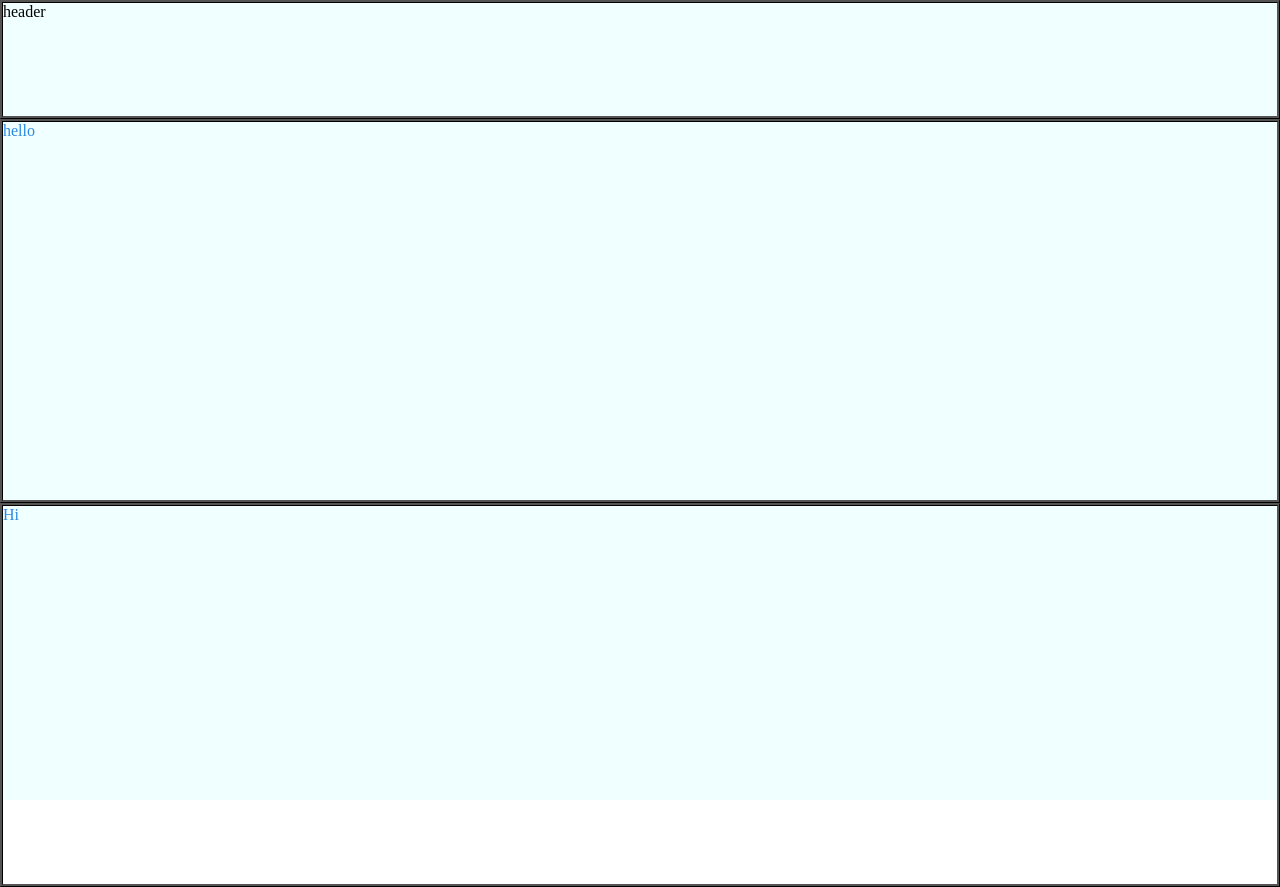
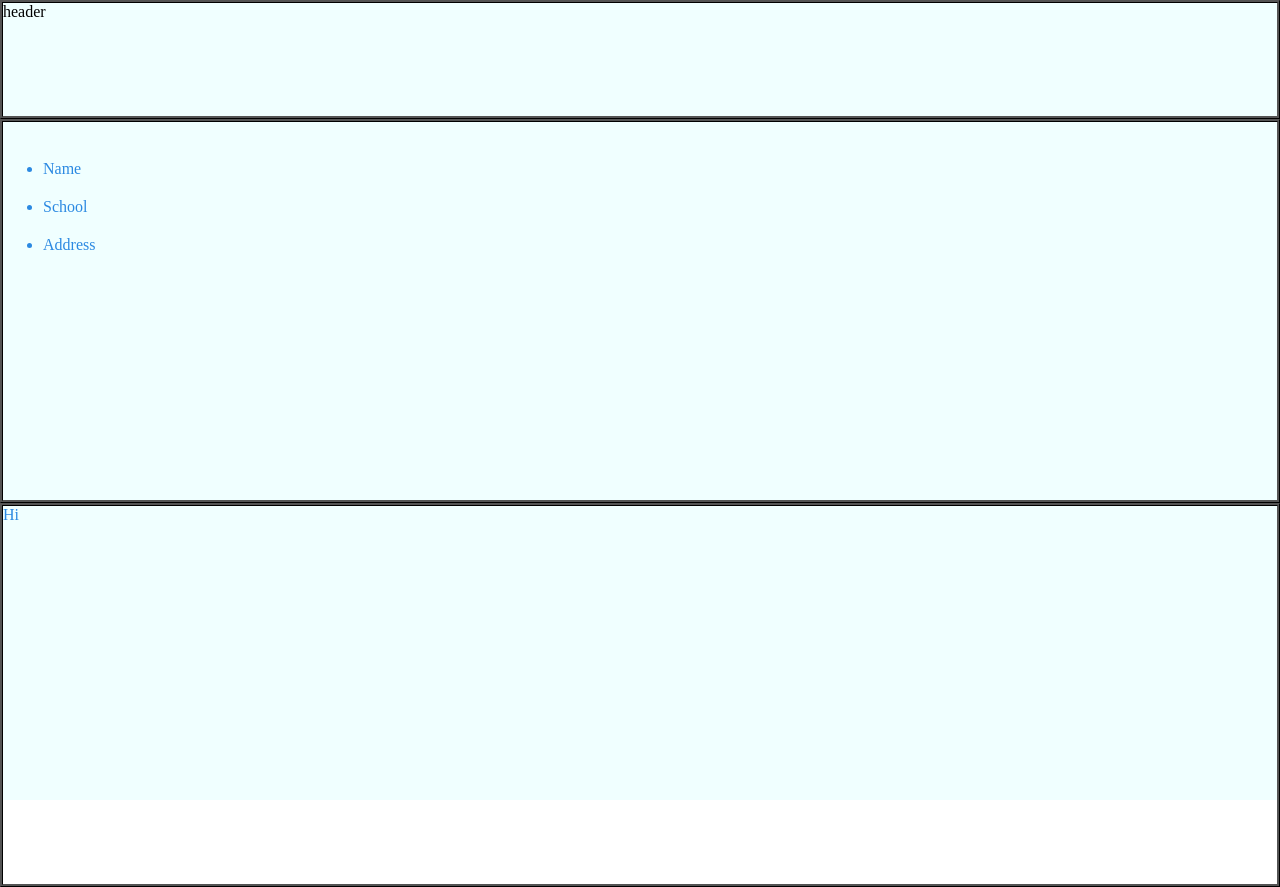
Before and after one commit to Kingvic898/newFolder, a plain HTML site: page index1.html in a window 1280 px wide. Drawn offline with Linux system fonts and the light colour scheme.

Commit message:
Initial Push

```diff
--- a/index.js
+++ b/index.js
@@ -1 +1,3 @@
-addEventListener(x)
+addEventListener(WeakSet);
+
+webebAssembly;
--- a/index1.html
+++ b/index1.html
@@ -12,7 +12,12 @@
             header
         </header>
         <main>
-            hello
+            <p> <ul>
+                <li> Name</li>
+                <li> School</li>
+                <li> Address</li>
+            </ul>
+       </p>
         </main>
         <footer>Hi
 
```
Also changed, not shown: 1 other file.
